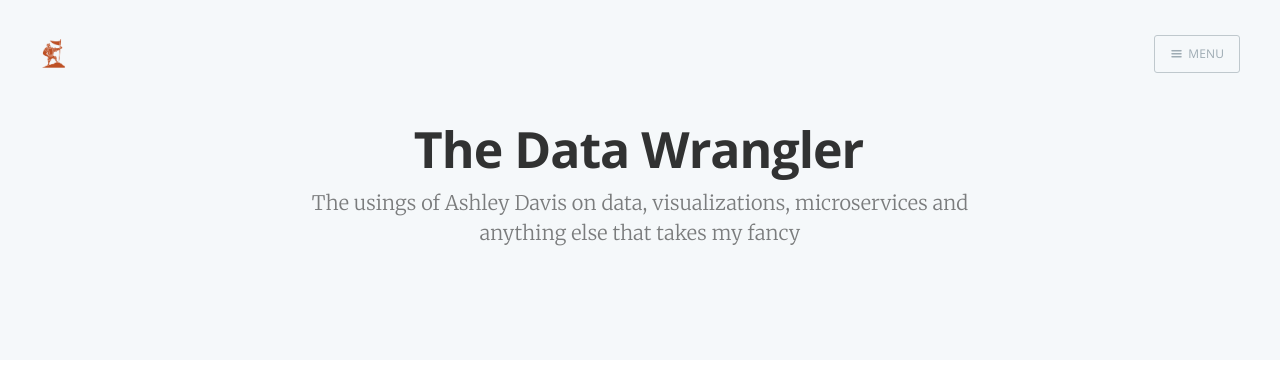
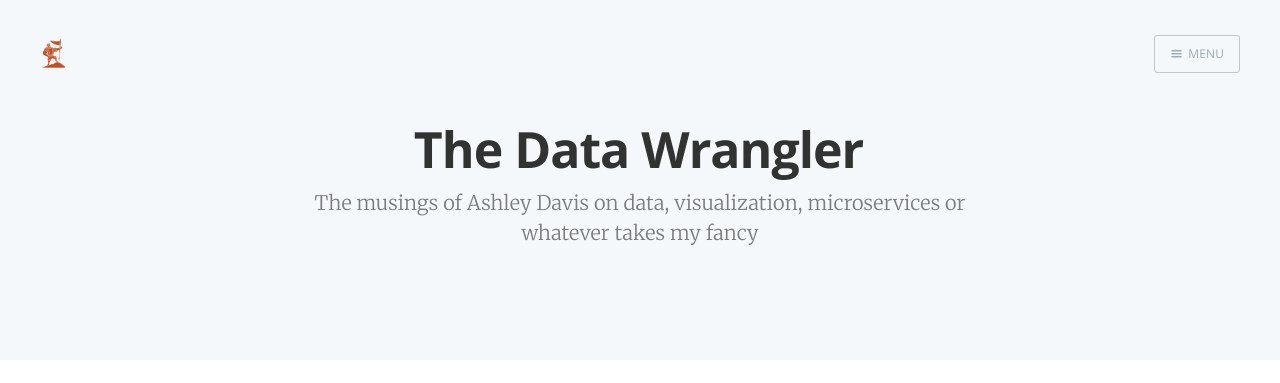
Before and after one commit to ashleydavis/the-data-wrangler-blog, a Jekyll site: the page built from index.md, in a window 1280 px wide and 900 px high. Shown: the top 383 px of the window. Built offline with Jekyll 4.4.1, drawn with Linux system fonts in a browser that asks for light colours; comment, search, counter and statistics services are not loaded.

Commit message:
Updated assets and cover.

```diff
--- a/_config.yml
+++ b/_config.yml
@@ -16,7 +16,7 @@
 title: The Data Wrangler
 email: ashley@codecapers.com.au
 description: >- # this means to ignore newlines until "baseurl:"
-  The usings of Ashley Davis on data, visualizations, microservices and anything else that takes my fancy
+  The musings of Ashley Davis on data, visualization, microservices or whatever takes my fancy
 baseurl: "/" # the subpath of your site, e.g. /blog
 url: "http://www.the-data-wrangler.com" # the base hostname & protocol for your site, e.g. http://example.com
 twitter_username: ashleydavis75
```
Also changed, not shown: content/images/2016/05/Update_logo_02-1.png (added), content/images/2016/05/Update_logo_02.png (added), content/images/2016/05/banner_logo.jpg (added), content/images/2016/05/blog_banner-1.jpg (added), content/images/2016/05/blog_banner-2.jpg (added), content/images/2016/05/blog_banner.jpg (added).
